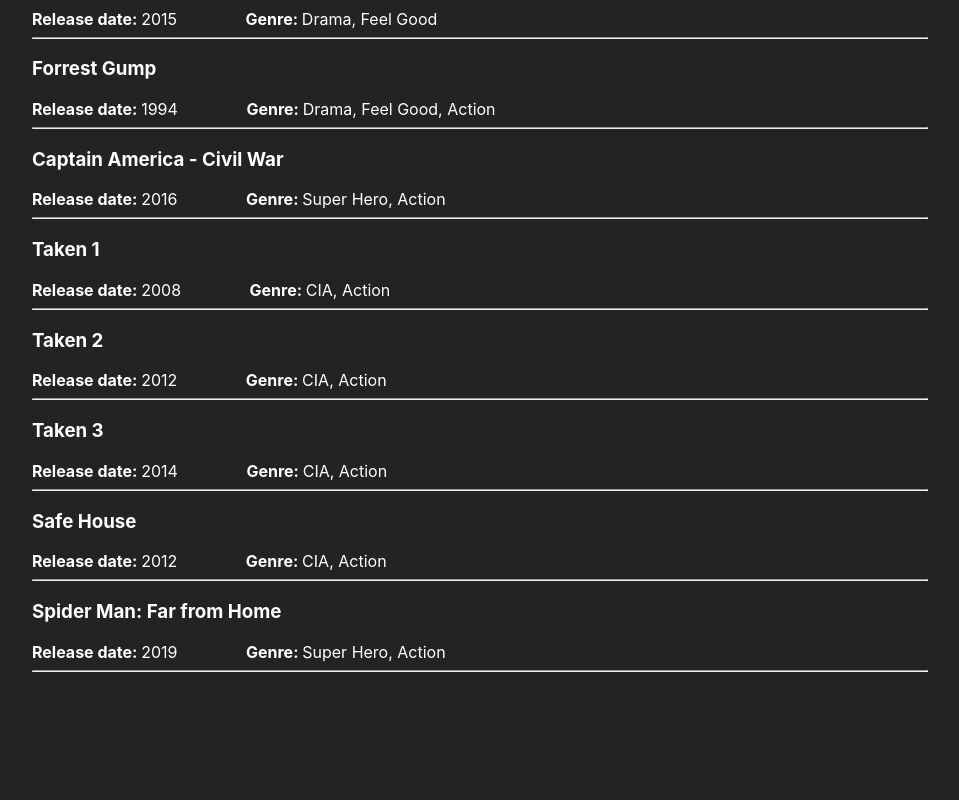
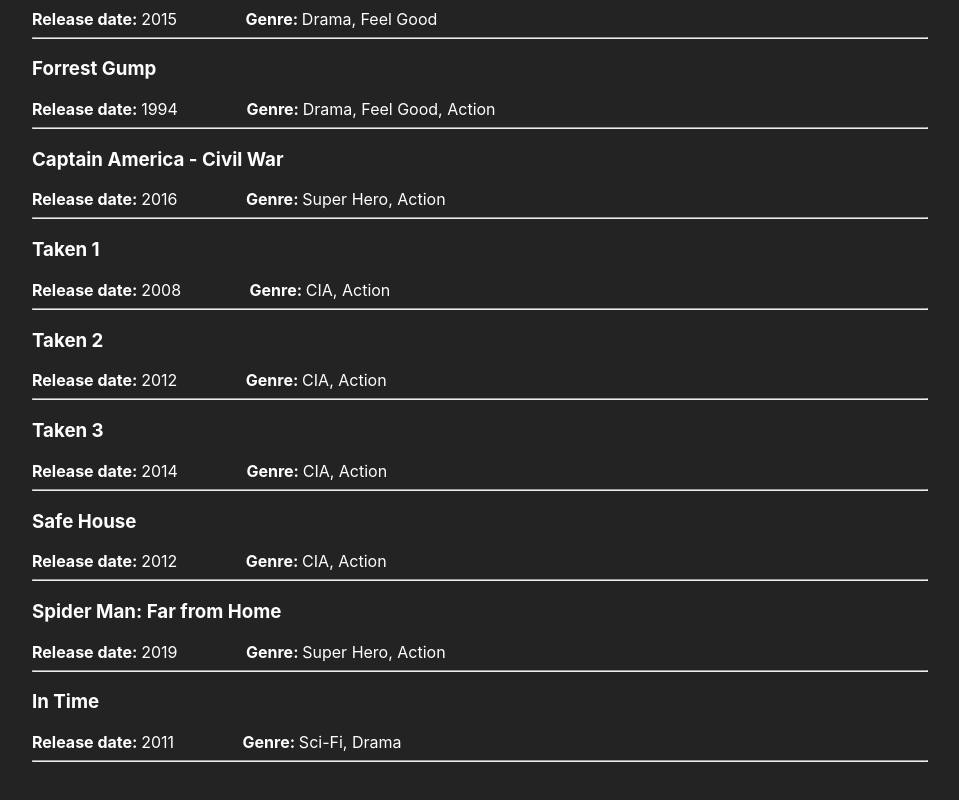
Before and after one commit to mkesavan13/movies-search, a React (Create React App) app: page / in a window 1280 px wide. Shown: the part 930-1730 px from the top of the page, without its empty margins (160-1119 px from the left). Before the commit the page ends 1640 px from the top, so only its background shows below. Built offline with nearby package versions, Linux system fonts and the light colour scheme.

Commit message:
Added new movie

```diff
--- a/src/App.js
+++ b/src/App.js
@@ -48,6 +48,11 @@
     "name": "Spider Man: Far from Home",
     "genre": ["Super Hero", "Action"],
     "year": "2019"
+  },{
+    "id":10,
+    "name": "In Time",
+    "genre": ["Sci-Fi", "Drama"],
+    "year": "2011"
   }]
 
   return (
```
